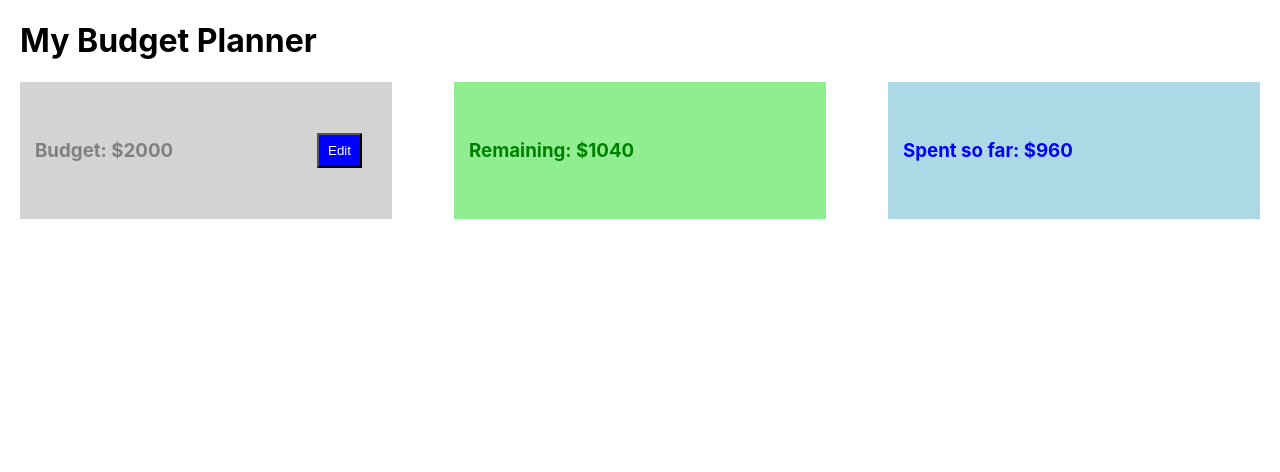
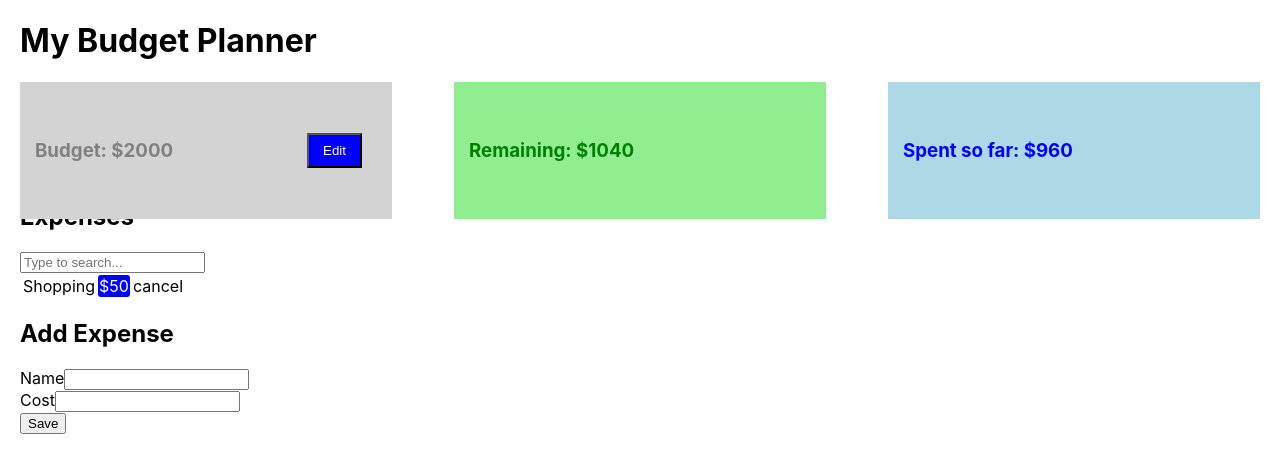
Before and after one commit to amiedawn/budget-planner, a React (Create React App) app: page / in a window 1280 px wide. Shown: the top 472 px of the page. Built offline with nearby package versions, Linux system fonts and the light colour scheme.

Commit message:
components basic layout

```diff
--- a/public/index.html
+++ b/public/index.html
@@ -3,15 +3,14 @@
   <head>
     <meta charset="utf-8" />
     <link rel="icon" href="%PUBLIC_URL%/favicon.ico" />
+    <link href="https://fonts.googleapis.com/icon?family=Material+Icons"
+      rel="stylesheet">
     <meta name="viewport" content="width=device-width, initial-scale=1" />
     <meta name="theme-color" content="#000000" />
     <meta
       name="description"
       content="Web site created using create-react-app"
     />
-
-    <link rel="manifest" href="%PUBLIC_URL%/manifest.json" />
-
     <title>My Budget Planner</title>
   </head>
   <body>
--- a/src/App.js
+++ b/src/App.js
@@ -1,5 +1,5 @@
 import './App.css';
-import AddExpense from './components/AddExpense/AddExpense';
+import AddExpenseForm from './components/AddExpense/AddExpenseForm';
 import Budget from './components/Budget/Budget';
 import Expenses from './components/Expenses/Expenses';
 import Remaining from './components/Remaining/Remaining';
@@ -21,7 +21,7 @@ function App() {
         </div>
       </div>
       <Expenses />
-      <AddExpense />
+      <AddExpenseForm />
     </div>
   );
 };
--- a/src/components/AddExpense/AddExpense.js
+++ /dev/null
@@ -1,11 +0,0 @@
-import React from 'react';
-
-function AddExpense(props) {
-  return (
-    <div>
-
-    </div>
-  );
-}
-
-export default AddExpense;
--- /dev/null
+++ b/src/components/AddExpense/AddExpenseForm.js
@@ -0,0 +1,29 @@
+//import React, { Component } from 'react';
+import React from 'react';
+import './AddExpenseStyle.css';
+
+// class AddExpense extends React.Component {
+//   constructor(props) {
+//     super(props);
+
+  // }
+function AddExpenseForm()   {
+  return (
+    <form className="add-expense-container">
+      <h2 className="add-expense-title">Add Expense</h2>
+      <div className="input-expense">
+        <label htmlFor="name">Name</label>
+        <input type="text" name="name" id="name" />
+      </div>
+      <div className="input-expense">
+        <label htmlFor="cost">Cost</label>
+        <input type="text" name="cost" id="cost" />
+      </div>
+      <div>
+        <input type="submit" className="btn-save" value="Save" />
+      </div>
+    </form>
+  );
+}
+
+export default AddExpenseForm;
--- /dev/null
+++ b/src/components/AddExpense/AddExpenseStyle.css
@@ -0,0 +1,3 @@
+.add-expense-container {
+  margin-top: 20px;
+}
--- a/src/components/Budget/BudgetStyle.css
+++ b/src/components/Budget/BudgetStyle.css
@@ -16,7 +16,7 @@
   background-color: blue;
   color: white;
   height: 35px;
-  width: 45px;
+  width: 55px;
   text-align: center;
   position: absolute;
   right: 30px;
--- a/src/components/Expenses/Expenses.js
+++ b/src/components/Expenses/Expenses.js
@@ -1,9 +1,29 @@
 import React from 'react';
+import './ExpensesStyle.css';
 
 function Expenses(props) {
   return (
-    <div>
-
+    <div className="expenses-container">
+      <h2>Expenses</h2>
+      <form className="search">
+        <input
+          type="text"
+          name="search"
+          id="search"
+          placeholder="Type to search..."
+        />
+        <table id="expenseTable">
+          <tbody>
+            <tr className="expense-row">
+              <td id="expense-name">Shopping</td>
+              <td id="expense-amount">$50</td>
+              <td id="expense-remove">
+                <span className="material-icons-round">cancel</span>
+              </td>
+            </tr>
+          </tbody>
+        </table>
+      </form>
     </div>
   );
 }
--- /dev/null
+++ b/src/components/Expenses/ExpensesStyle.css
@@ -0,0 +1,14 @@
+tr {
+  border: 2px solid black;
+  width: 100%;
+}
+
+#expense-amount {
+  background-color: blue;
+  border-radius: 3px;
+  color: white;
+}
+
+.material-icons-round {
+  width: 2px;
+}
```
